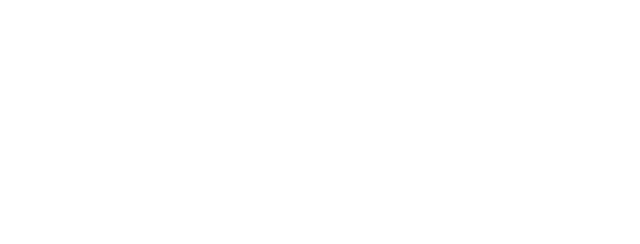
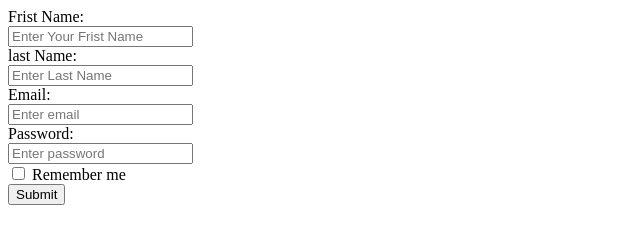
Before and after one commit to Shuvoghosh7/simple-form, a plain HTML site: page index.html in a window 1280 px wide. Shown: the whole page, without its empty margins (0-640 px from the left). Drawn offline with Linux system fonts and the light colour scheme.

Commit message:
Form element

```diff
--- a/index.html
+++ b/index.html
@@ -4,9 +4,25 @@
     <meta charset="UTF-8">
     <meta http-equiv="X-UA-Compatible" content="IE=edge">
     <meta name="viewport" content="width=device-width, initial-scale=1.0">
-    <title>Document</title>
+    <title>Simple Form</title>
 </head>
 <body>
+    <div class="form">
+        <form class="form-inline" action="/action_page.php">
+            <label for="f">Frist Name:</label><br>
+            <input type="text" name="" id="f" placeholder="Enter Your Frist Name"><br>
+            <label for="L">last Name:</label><br>
+            <input type="text" name="" id="L" placeholder="Enter Last Name"><br>
+            <label for="email">Email:</label><br>
+            <input type="email" id="email" placeholder="Enter email" name="email"><br>
+            <label for="pwd">Password:</label><br>
+            <input type="password" id="pwd" placeholder="Enter password" name="pswd"><br>
+            <label>
+              <input type="checkbox" name="remember"> Remember me
+            </label><br>
+            <button type="submit">Submit</button>
+          </form>
 
+    </div>
 </body>
 </html>
```
